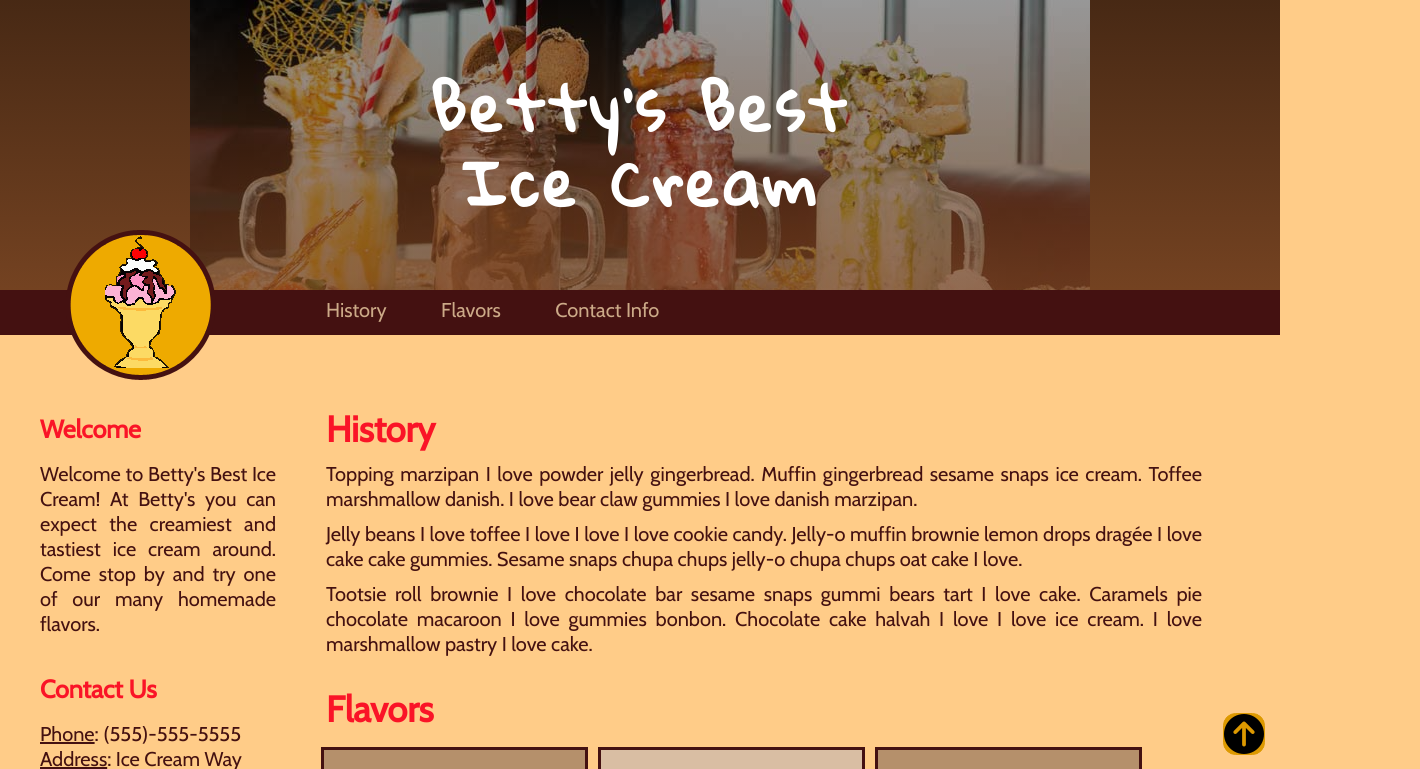
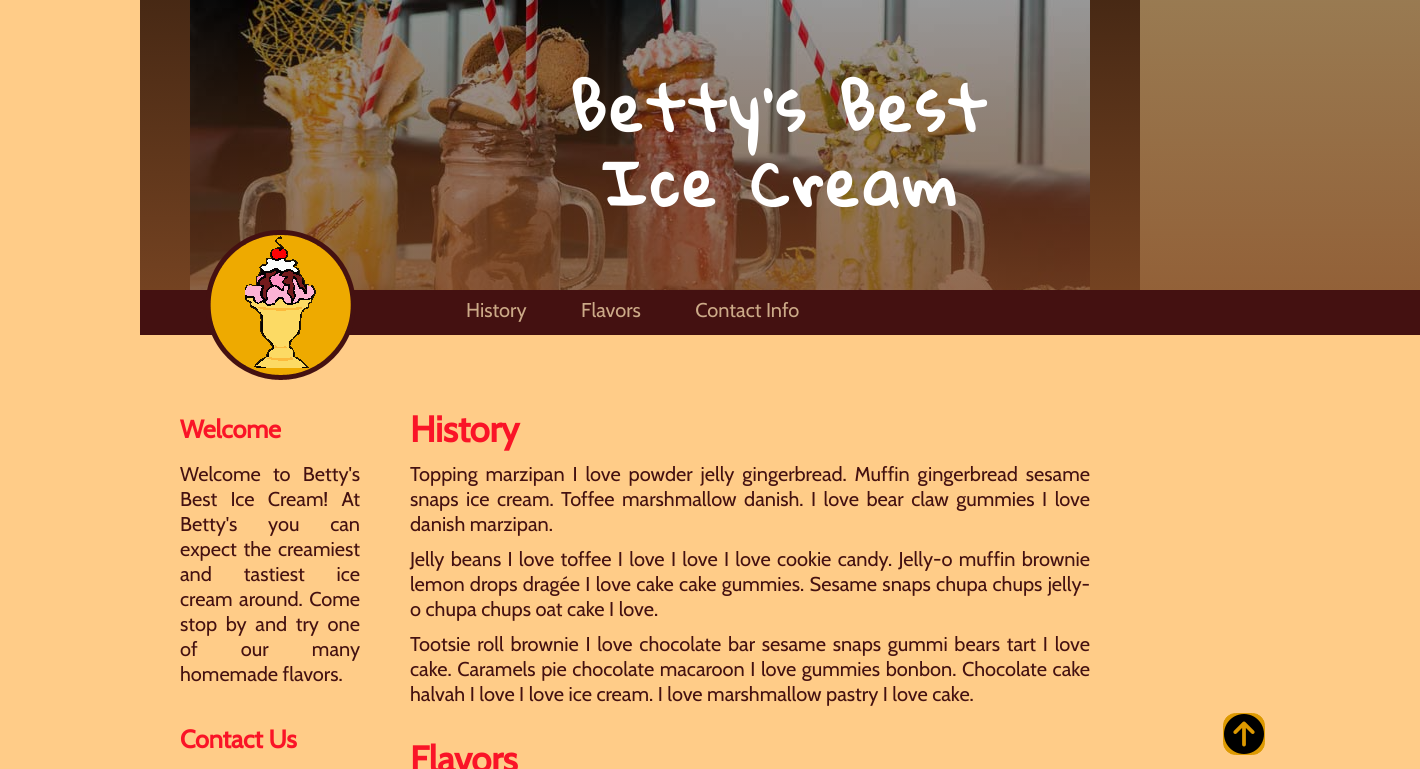
Before and after one commit to kfurness-tiy/wk-01-betty-icecream, a plain HTML site: page index.html in a window 1280 px wide. Shown: the top 769 px of the page, 1420 px wide, since content can reach past the window. Drawn offline with nearby package versions, Linux system fonts and the light colour scheme.

Commit message:
feat(core) Add max-width to body; Position header
Change max-width so that there will be more blank space
  on sides
Position header so it will take up the whole width of
  page

```diff
--- a/styles/main.css
+++ b/styles/main.css
@@ -6,6 +6,9 @@
 body {
   background-color: #fc8;
   font-family: 'Cabin', sans-serif;
+  max-width: 1000px;
+  width: 100%;
+  margin: 0 auto;
 }
 
 header {
```
